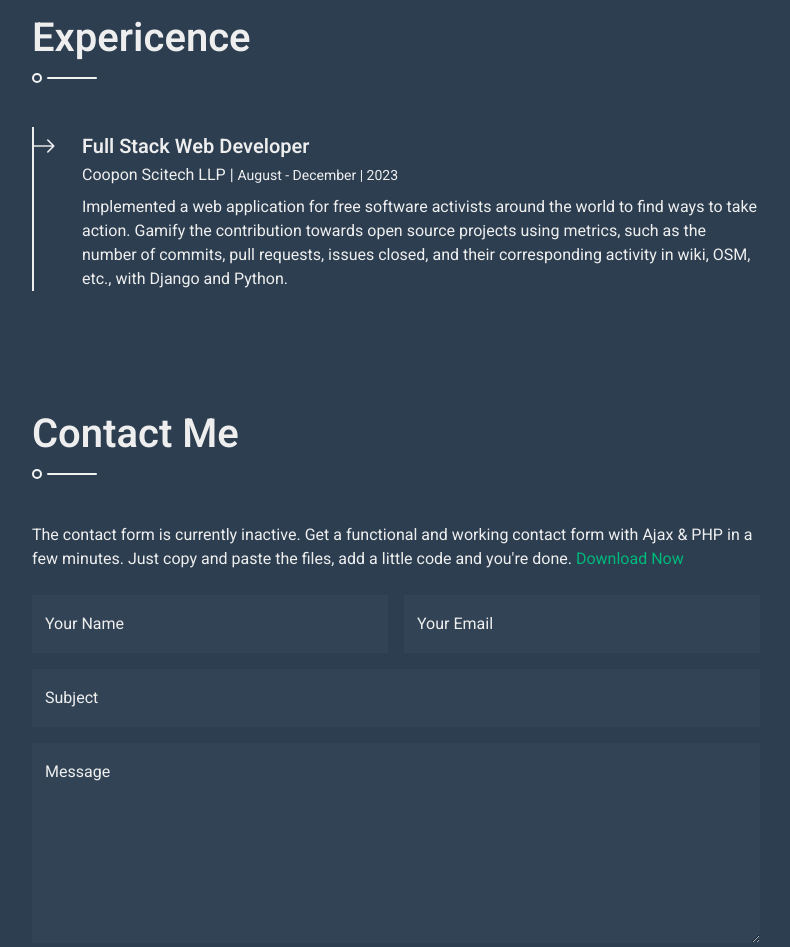
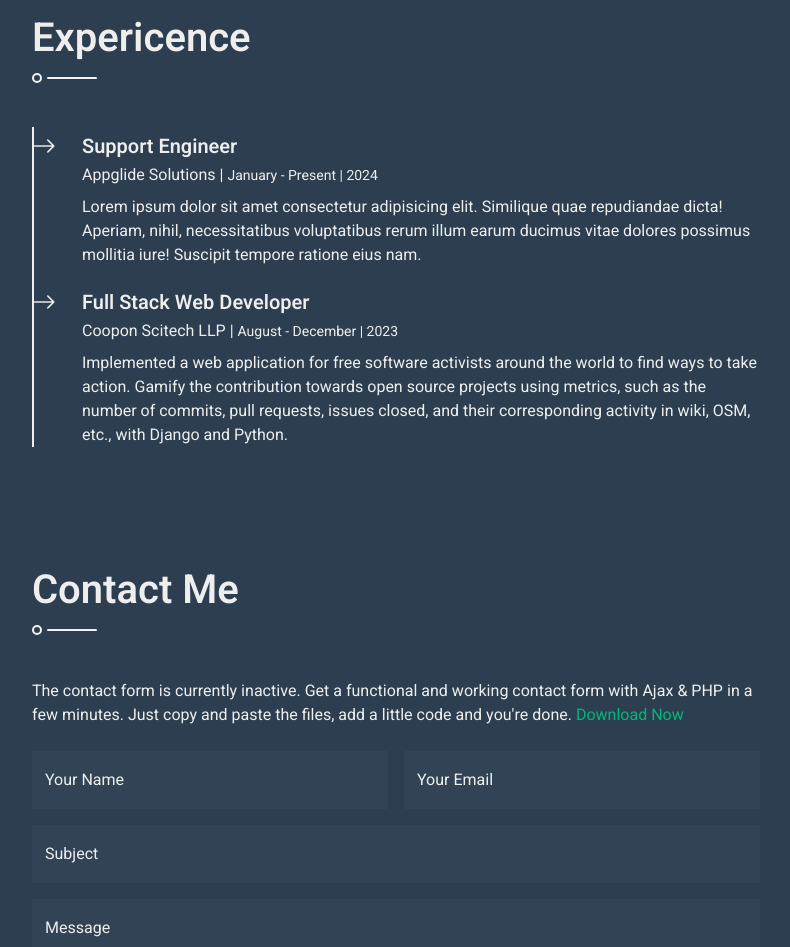
Before and after one commit to dinaesh/dinaesh, a plain HTML site: page index.html in a window 1280 px wide. Shown: the part 980-1927 px from the top of the page, without its empty margins (438-1228 px from the left). Drawn offline with nearby package versions, Linux system fonts and the light colour scheme.

Commit message:
Updated work experience

```diff
--- a/index.html
+++ b/index.html
@@ -44,7 +44,7 @@
             <div class="row g-5">
                 <div class="col-lg-4 sticky-lg-top vh-100">
                     <div class="d-flex flex-column h-100 text-center overflow-auto shadow">
-                        <img class="w-100 img-fluid mb-4" src="img/profile.jpg" alt="Image">
+                        <img class="w-100 img-fluid mb-4" src="img/me.jpg" alt="Image">
                         <h1 class="text-primary mt-2">Dinaesh S</h1>
                         <div class="mb-4" style="height: 22px;">
                             <h4 class="typed-text-output d-inline-block text-light"></h4>
@@ -188,6 +188,12 @@
                         <div class="border-start border-2 border-light pt-2 ps-5">
                             <div class="position-relative mb-4">
                                 <span class="bi bi-arrow-right fs-4 text-light position-absolute" style="top: -5px; left: -50px;"></span>
+                                <h5 class="mb-1">Support Engineer</h5>
+                                <p class="mb-2">Appglide Solutions | <small> January - Present | 2024</small></p>
+                                <p>Lorem ipsum dolor sit amet consectetur adipisicing elit. Similique quae repudiandae dicta! Aperiam, nihil, necessitatibus voluptatibus rerum illum earum ducimus vitae dolores possimus mollitia iure! Suscipit tempore ratione eius nam.</p>
+                            </div>
+                            <div class="position-relative mb-4">
+                                <span class="bi bi-arrow-right fs-4 text-light position-absolute" style="top: -5px; left: -50px;"></span>
                                 <h5 class="mb-1">Full Stack Web Developer</h5>
                                 <p class="mb-2">Coopon Scitech LLP | <small> August - December | 2023</small></p>
                                 <p>Implemented a web application for free software activists around the world to find ways to take action. Gamify the contribution towards open source projects using metrics, such as the number of commits, pull requests, issues closed, and their corresponding activity in wiki, OSM, etc., with Django and Python.</p>
```
